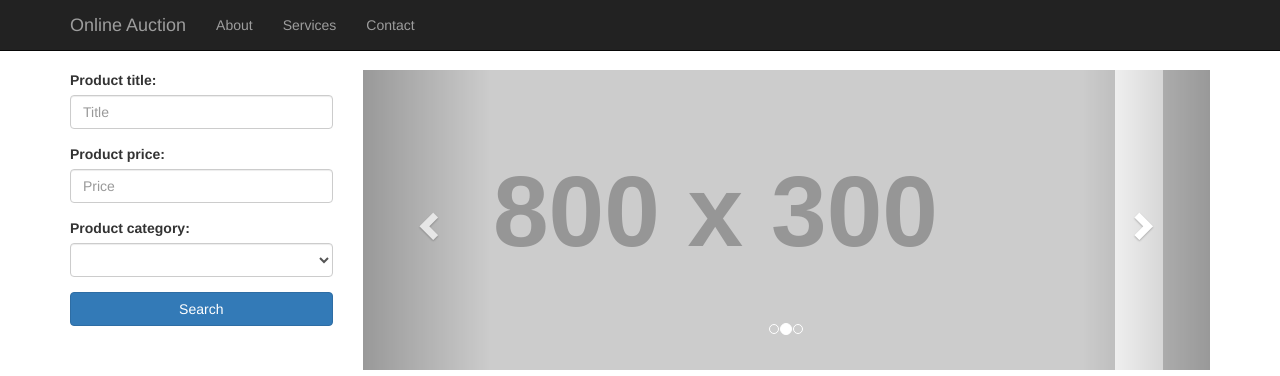
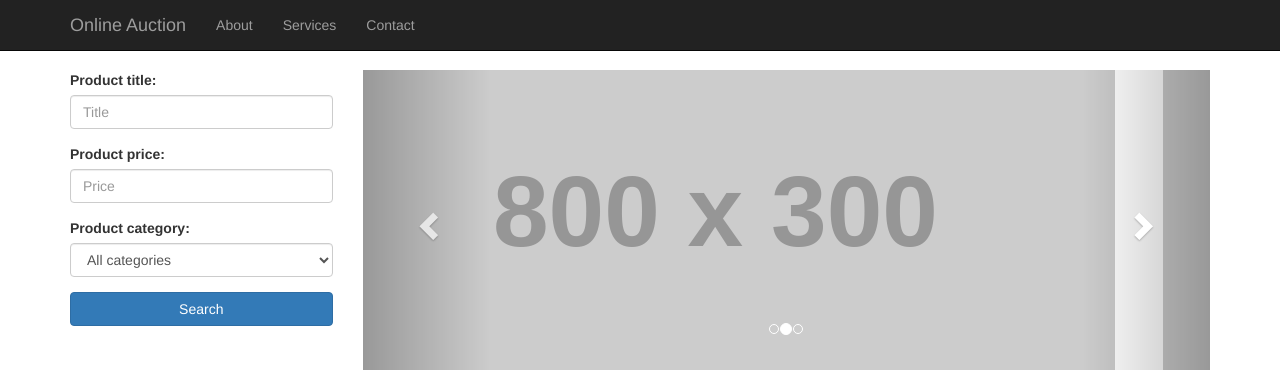
Before and after one commit to AlexFisher13/Auction, an Angular app: page / in a window 1280 px wide. Shown: the top 376 px of the page. Built offline with nearby package versions, Linux system fonts and the light colour scheme.

Commit message:
add validation

```diff
--- a/src/app/components/search/search.component.html
+++ b/src/app/components/search/search.component.html
@@ -1,21 +1,49 @@
-<!--<form name="searchForm" role="form">-->
-  <div class="form-group">
-    <label for="productTitle">Product title:</label>
-    <input type="text" id="productTitle"
-           placeholder="Title" class="form-control">
+<form [formGroup]="formModel"
+      (ngSubmit)="onSearch()"
+      novalidate>
+
+  <div class="form-group"
+       [class.has-error]="formModel.hasError('minlength', 'title')">
+    <label for="title">Product title:</label>
+    <input id="title"
+           placeholder="Title"
+           class="form-control"
+           type="text"
+           formControlName="title"
+           minlength="3">
+    <span class="help-block"
+          [class.hidden]="!formModel.hasError('minlength', 'title')">
+      Type at least 3 characters
+    </span>
+  </div>
+  <div class="form-group"
+       [class.has-error]="formModel.hasError('positivenumber', 'price')">
+    <label for="price">Product price:</label>
+    <input id="price"
+           placeholder="Price"
+           class="form-control"
+           type="number"
+           step="any"
+           min="0"
+           formControlName="price">
+    <span class="help-block"
+          [class.hidden]="!formModel.hasError('positivenumber', 'price')">
+      Price is not a positive number
+    </span>
   </div>
   <div class="form-group">
-    <label for="productPrice">Product price:</label>
-    <input id="productPrice"
-           name="productPrice"
-           type="number" min="0" step="any"
-           placeholder="Price" class="form-control">
+    <label for="category">Product category:</label>
+    <select id="category"
+            class="form-control"
+            formControlName="category">
+      <option value="-1">All categories</option>
+      <option *ngFor="let c of categories"
+              [value]="c">{{c}}</option>
+    </select>
   </div>
+
   <div class="form-group">
-    <label for="prodcutCategory">Product category:</label>
-    <select id="prodcutCategory" class="form-control"></select>
+    <button type="submit"
+            class="btn btn-primary btn-block">Search</button>
   </div>
-  <div class="form-group">
-    <button type="submit" class="btn btn-primary btn-block">Search</button>
-  </div>
-<!--</form>-->
+</form>
--- a/src/app/components/search/search.component.ts
+++ b/src/app/components/search/search.component.ts
@@ -1,15 +1,38 @@
 import { Component, OnInit } from '@angular/core';
+import {ProductService} from '../../services/product-service';
+import {FormBuilder, FormControl, FormGroup, Validators} from '@angular/forms';
 
 @Component({
   selector: 'auction-search',
   templateUrl: './search.component.html',
-  styleUrls: ['./search.component.css']
+  styleUrls: ['./search.component.css'],
+  providers: [ProductService]
 })
-export class SearchComponent implements OnInit {
+export class SearchComponent {
 
-  constructor() { }
+  formModel: FormGroup;
+  categories: string[];
+  constructor(private productService: ProductService) {
+    this.categories = productService.getAllCategories();
 
-  ngOnInit() {
+    const fb = new FormBuilder();
+    this.formModel = fb.group({
+      'title': [null, Validators.minLength(3)],
+      'price': [null, positiveNumberValidator],
+      'category': [-1]
+    });
   }
 
+  onSearch() {
+    if (this.formModel.valid) {
+      console.log(this.formModel.value);
+    }
+  }
 }
+function positiveNumberValidator(control: FormControl): any {
+  if (!control.value) return null;
+  const price = parseInt(control.value, 10);
+  return price === null ||
+  typeof price === 'number' &&
+  price > 0 ? null : {positivenumber: true};
+}
--- a/src/app/services/product-service.ts
+++ b/src/app/services/product-service.ts
@@ -36,6 +36,9 @@ export class ProductService {
     return reviews
       .filter(r => r.productId === productId)
       .map(r => new Review(r.id, r.productId, new Date(r.timestamp), r.user, r.rating, r.comment));
+  }
+  getAllCategories() {
+    return ['Books', 'Electronics', 'Hardware'];
   }
 }
 
```
Also changed, not shown: src/app/app.module.ts (+7 -3 lines).
